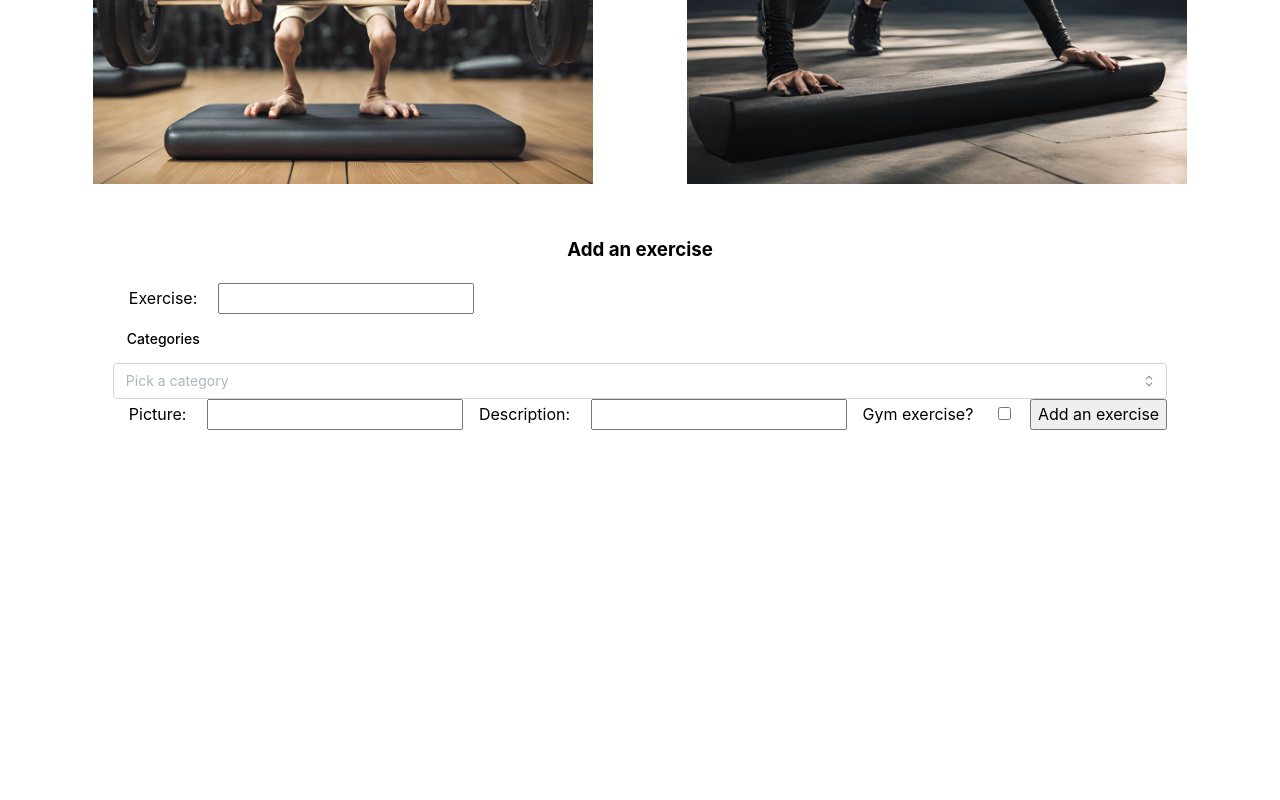
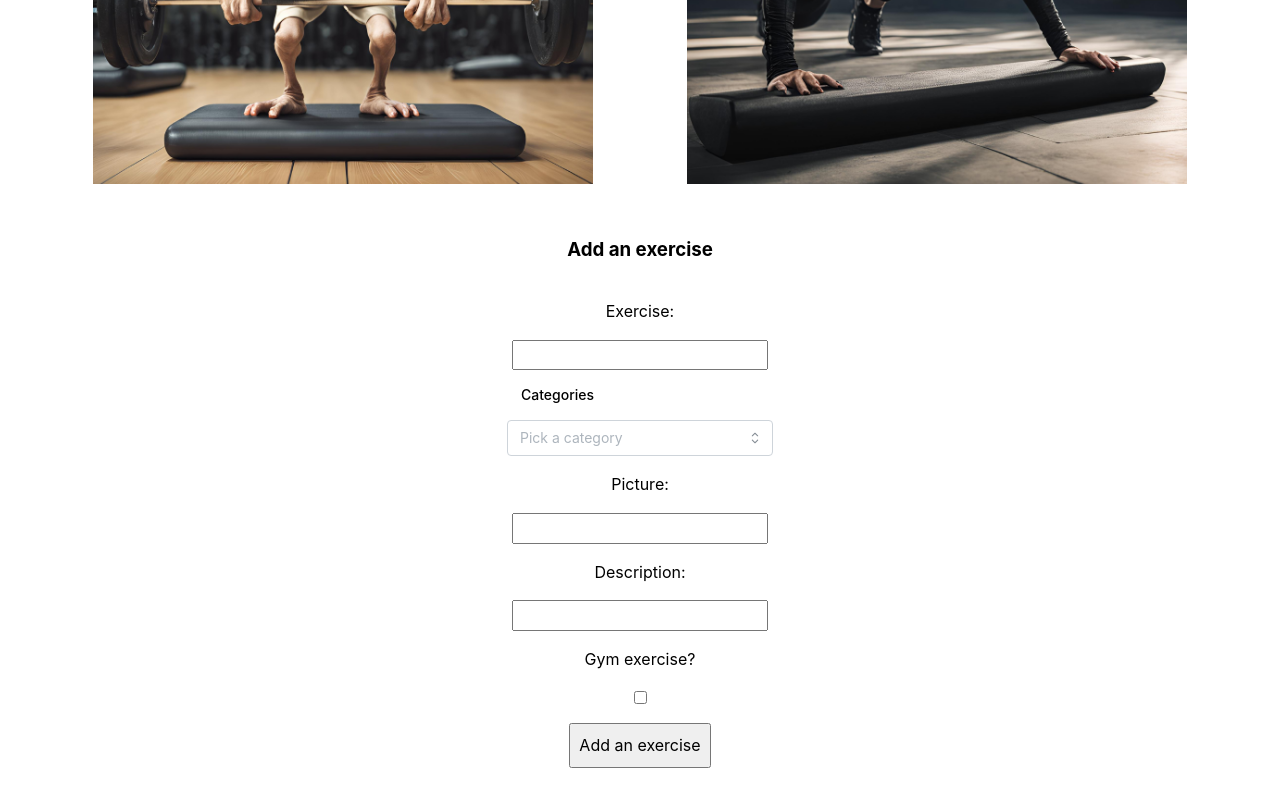
Before and after one commit to SantiMora06/fatfuckers, a React (Vite) app: page /workouts/addexercise in a window 1280 px wide. Shown: the part 1035-1835 px from the top of the page. Before the commit the page ends 1497 px from the top, so only its background shows below. Built offline with nearby package versions, Linux system fonts and the light colour scheme.

Commit message:
form corrected

```diff
--- a/src/Components/Form.jsx
+++ b/src/Components/Form.jsx
@@ -88,7 +88,7 @@ function Form(props) {
                 />
 
                 <label>Gym exercise? </label>
-                <input
+                <input className="CheckB"
                     type="checkbox"
                     name="isGym"
                     checked={isGym}
--- a/src/styles/global.css
+++ b/src/styles/global.css
@@ -237,6 +237,16 @@ div.AddNewExercise label {
     padding: 1em;
 }
 
+form {
+    display: flex;
+    flex-direction: column;
+    flex-wrap: wrap;
+    align-content: center;
+    align-items: center;
+    justify-content: center;
+}
+
 div.AddNewExercise button {
-    margin-inline-start: 1em;
+    margin-top: 1em;
+    padding: .5rem;
 }
```
Also changed, not shown: src/Components/Footer.jsx (+8 -1 lines).
